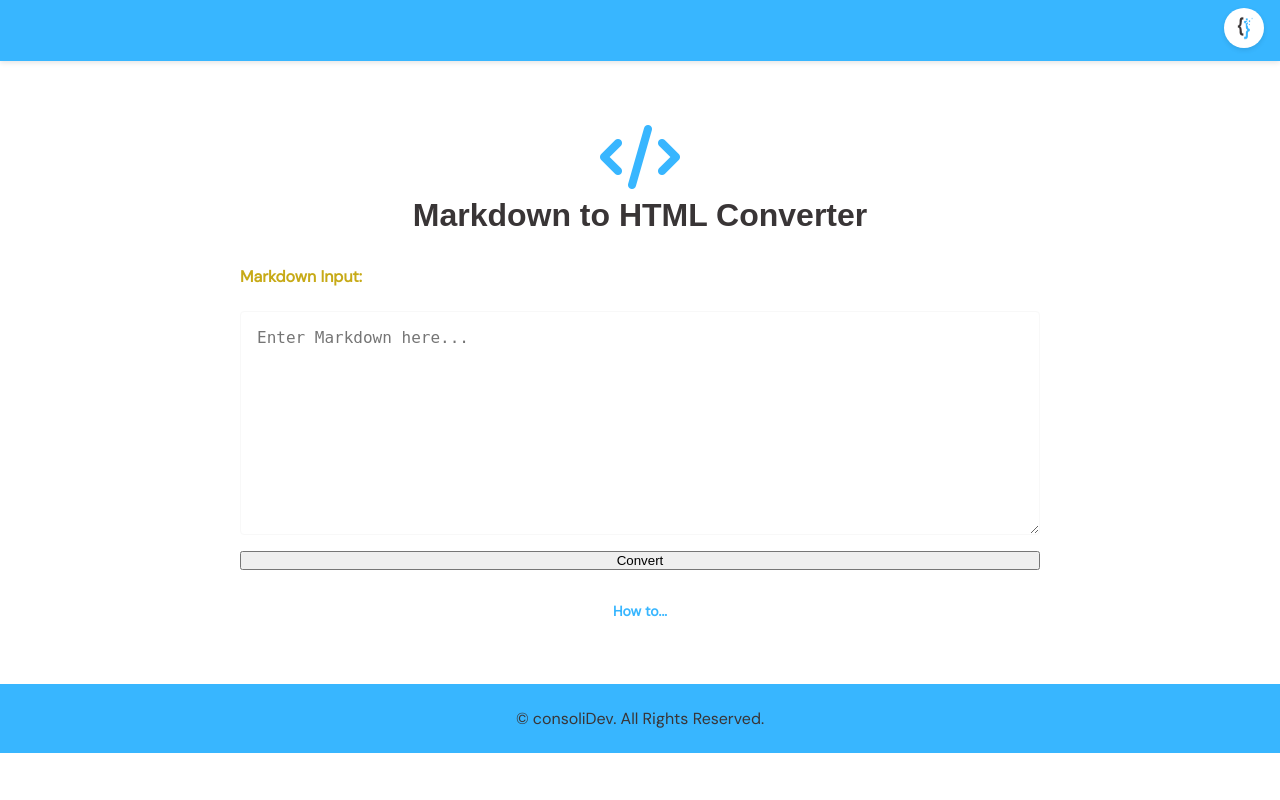
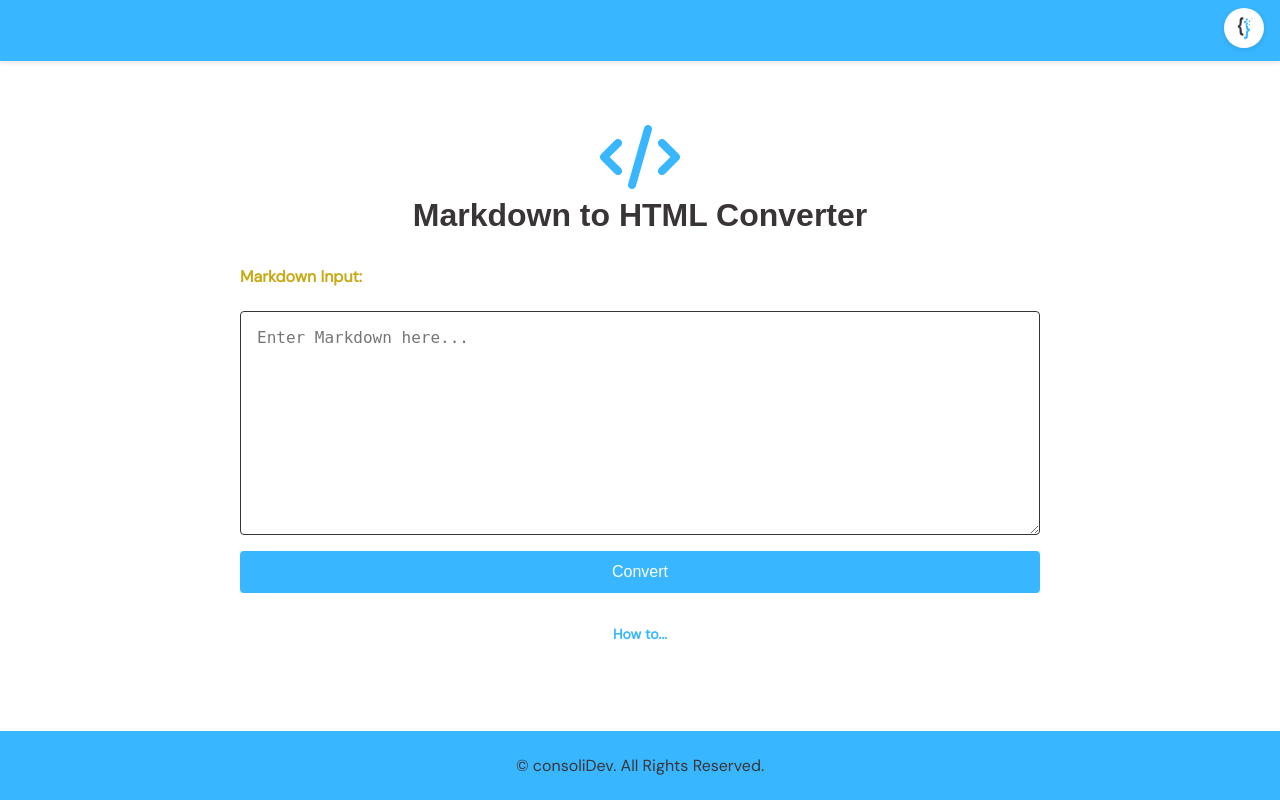
Before and after one commit to MR-VL/Consolidev, a PHP site: page /markdowntohtml.php in a window 1280 px wide. Run offline with PHP 8.4, Linux system fonts and the light colour scheme; the visitor is signed in with stand-in values (Sample User, id 1); some libraries are stand-ins or nearby versions; some web fonts are replaced.

Commit message:
several very small fixes
fixed the footer, fixed the button on markdown tool, made register redirect to login

```diff
--- a/CSS/markdowntohtml.css
+++ b/CSS/markdowntohtml.css
@@ -36,7 +36,7 @@ textarea {
     width: 100%;
     padding: 1rem;
     font-size: 1rem;
-    border: 1px solid #f8f8f8;
+    border: 1px solid var(--color-black);
     border-radius: 4px;
     resize: vertical;
 }
@@ -111,3 +111,19 @@ textarea:focus {
     border-radius: 4px;
     margin-left: 0.5rem;
 }
+
+.button {
+	width: auto;
+	padding: 0.75rem 1.5rem;
+	font-size: 1rem;
+	background-color: var(--color-blue);
+	color: var(--color-white);
+	border: none;
+	border-radius: 4px;
+	cursor: pointer;
+	transition: background-color 0.3s ease;
+}
+
+.button:hover {
+	background-color: (--color-gold);
+}
--- a/CSS/styles.css
+++ b/CSS/styles.css
@@ -42,6 +42,18 @@ body {
 	background-color: var(--color-white);
 	font-family: 'DM Sans', sans-serif;
 	color: var(--color-black);
+	padding: 0;
+}
+
+html, body {
+	height: 100%;
+	margin: 0;
+	display: flex;
+	flex-direction: column;
+}
+
+main {
+	flex: 1;
 }
 
 .container {
--- a/base64history.php
+++ b/base64history.php
@@ -38,6 +38,7 @@ try {
 	<link rel="stylesheet" href="CSS/base64history.css">
 
 </head>
+<main>
 <body>
 <?php include 'header.php'; ?>
 
@@ -72,6 +73,7 @@ try {
 		</tbody>
     </table>
 </div>
+</main>
 
 <footer>
 	<p>&copy; <span id="2024"></span> consoliDev. All Rights Reserved.</p>
--- a/hashinghistory.php
+++ b/hashinghistory.php
@@ -31,6 +31,7 @@ try {
 	<link rel="stylesheet" href="CSS/hashinghistory.css">
 
 </head>
+<main>
 <body>
 
 <?php include 'header.php'; ?>
@@ -70,6 +71,7 @@ try {
 		</tbody>
     </table>
 </div>
+</main>
 <footer>
 	<p>&copy; <span id="2024"></span> consoliDev. All Rights Reserved.</p>
 </footer>
--- a/jwtHistory.php
+++ b/jwtHistory.php
@@ -31,6 +31,7 @@ try {
 	<link rel="stylesheet" href="CSS/jwtHistory.css">
 
 </head>
+<main>
 <body>
 
 <?php include 'header.php'; ?>
@@ -66,6 +67,7 @@ try {
 		</tbody>
     </table>
 </div>
+</main>
 
 <footer>
 	<p>&copy; <span id="2024"></span> consoliDev. All Rights Reserved.</p>
--- a/register.php
+++ b/register.php
@@ -39,8 +39,9 @@ if ($_SERVER["REQUEST_METHOD"] == "POST") {
 
         try {
             if ($stmt->execute()) {
-                echo "<h1>Thank you for registering!</h1>";
-                ob_end_flush();
+                // Redirect to login.php after successful registration
+				header("Location: login.php");
+				exit;
             } else {
                 echo "<h1>Registration failed. Please try again later...</h1>";
                 ob_end_flush();
```
